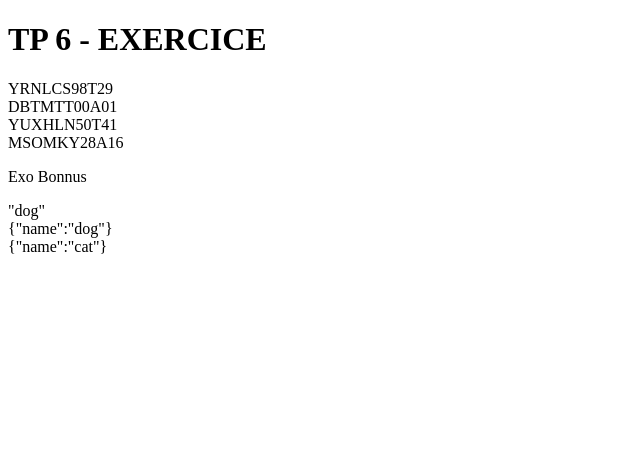
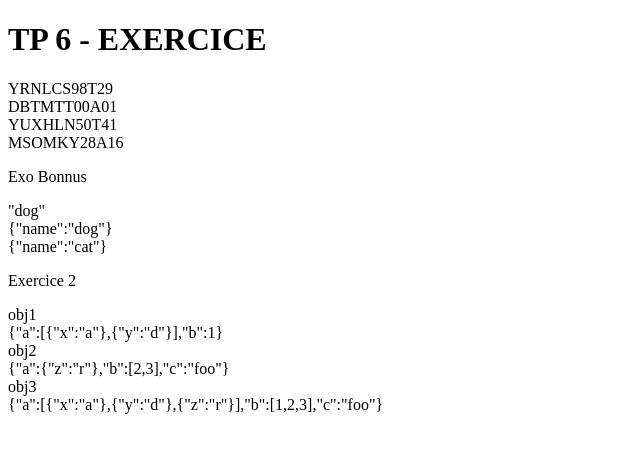
Before and after one commit to lucasYvernaux/ecv-JavaScript, a plain HTML site: page TP6/exercices.html in a window 1280 px wide. Shown: the whole page, without its empty margins (0-640 px from the left). Drawn offline with Linux system fonts and the light colour scheme.

Commit message:
ajout exercie 2 tp6

```diff
--- a/TP6/exercices.html
+++ b/TP6/exercices.html
@@ -9,6 +9,9 @@
         <div id="myDiv"></div>
         <div id="myDivBonus">
             <p>Exo Bonnus</p>
+        </div>
+        <div id="myDiv2">
+            <p>Exercice 2</p>
         </div>
     </body>
     <script>
@@ -83,6 +86,7 @@
 
             const textDiv = document.querySelector('#myDiv');
             const textDivBonus = document.querySelector('#myDivBonus');
+            const textDiv2 = document.querySelector('#myDiv2');
 
             const personne = {'name' : 'Lucas',
                               'surname' : 'YVERNAUX',
@@ -203,6 +207,49 @@
             ));
             textDivBonus.append(document.createElement('br'));
 
+            //Exo 2
+            const merge = (object,otherObject) => {
+                const obj3 = {};
+                const list = [];
+                for (let key in object) {
+                        obj3[key] = object[key];
+                }
+                for (let key in otherObject) {
+                    if(obj3[key] == undefined) {
+                        obj3[key] = otherObject[key];
+                    } else {
+                        if (typeof obj3[key] == 'object') {
+                            obj3[key] = obj3[key].concat(otherObject[key]);
+                        } else {
+                            obj3[key] = (otherObject[key].concat(obj3[key])).sort();
+                        }
+                    }
+                }
+                return obj3;
+            }
+
+            const obj1 = {
+                a: [{x: 'a'},{y:'d'}],
+                b:1
+            }
+            const obj2 = {
+                a: {z: 'r'},
+                b: [2,3],
+                c: 'foo'
+            };
+            textDiv2.append('obj1');
+            textDiv2.append(document.createElement('br'));
+            textDiv2.append(JSON.stringify(obj1));
+            textDiv2.append(document.createElement('br'));
+
+            textDiv2.append('obj2');
+            textDiv2.append(document.createElement('br'));
+            textDiv2.append(JSON.stringify(obj2));
+            textDiv2.append(document.createElement('br'));
+
+            textDiv2.append('obj3');
+            textDiv2.append(document.createElement('br'));
+            textDiv2.append(JSON.stringify(merge(obj1,obj2)));
         });
     </script>
 </html>
```
Also changed, not shown: project/test.html (deleted, +0 -85 lines), project/views/test.html (added, +16 -0 lines).
